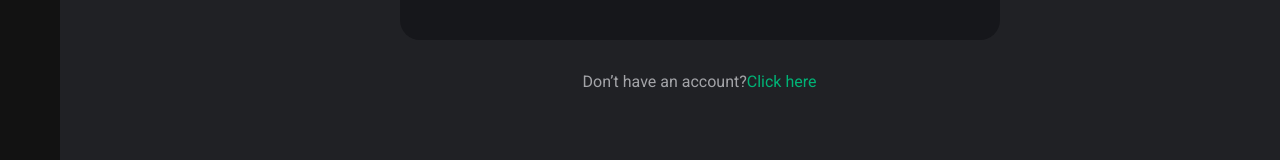
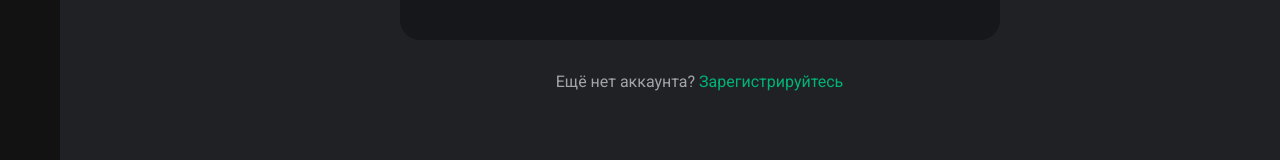
Before and after one commit to encrypted-fox/nuxt-front-for-spm, a Nuxt app: page /login in a window 1280 px wide. Shown: the part 599-759 px from the top of the page. Built offline with nearby package versions, Linux system fonts and the light colour scheme.

Commit message:
feat(pages): fix whitespace in default layout

```diff
--- a/pages/login.vue
+++ b/pages/login.vue
@@ -21,8 +21,8 @@
           @click="alert('Заглушка')")
           circle(cx='37.5' cy='37.5' r='37.5' fill='#16171B')
           path(d='M55 37.5L28.75 52.6554L28.75 22.3446L55 37.5Z' fill='#00B275')
-    p Don’t have an account?
-      NuxtLink(to='/register') Click here
+    p Ещё нет аккаунта?
+      NuxtLink(to='/register')  Зарегистрируйтесь
 </template>
 <script>
 export default {
```
